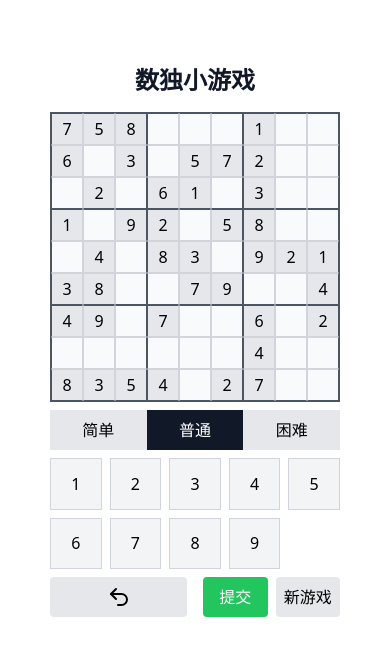
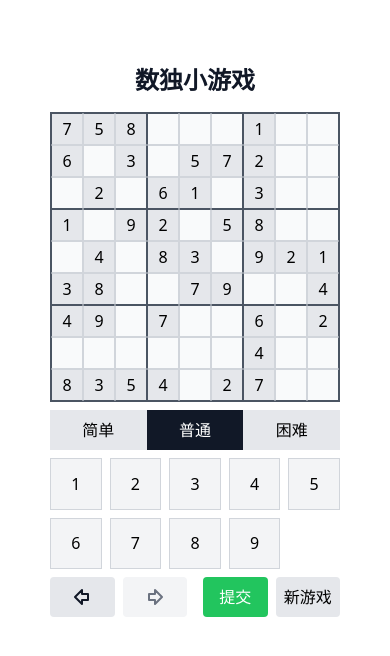
Before and after one commit to YOOUMUU/next-sudoku-game, a Next.js app: page /game/13b56b64-14df-4efa-8edf-567d80291c27 in a window 390 px wide. Shown: the top 656 px of the page. Built offline with nearby package versions, Linux system fonts and the light colour scheme; no server answers; the database is empty.

Commit message:
Adding User Data

```diff
--- a/app/api/loadGame/route.ts
+++ b/app/api/loadGame/route.ts
@@ -1,4 +1,3 @@
-// 假设这是文件 `loadGame.route.ts`
 import { connectToDB } from '@/lib/mongoose';
 import { getGameSessionModel } from '../../../lib/models/gameSession.model';
 
--- a/components/StepsControl.tsx
+++ b/components/StepsControl.tsx
@@ -1,18 +1,23 @@
 interface StepsControlProps {
-  undo: () => void;
+  goToPrev: () => void;
+  goToNext: () => void;
+  gameStatus: GameStatus;
 }
 
-const StepsControl = ({ undo }: StepsControlProps) => {
+const StepsControl = ({
+  goToPrev,
+  goToNext,
+  gameStatus,
+}: StepsControlProps) => {
   return (
-    <div className="md:grid md:grid-cols-2 gap-3 w-full">
+    <div className="grid grid-cols-2 gap-2 md:gap-4 w-full">
       <button
-        className="w-full p-2 bg-gray-200 flex justify-center items-center rounded"
-        onClick={undo}
+        className="w-full p-2 text-gray-900 bg-gray-200 flex justify-center items-center rounded"
+        onClick={goToPrev}
       >
         <svg
+          className="w-6"
           xmlns="http://www.w3.org/2000/svg"
-          width="24"
-          height="24"
           viewBox="0 0 24 24"
           fill="none"
           stroke="currentColor"
@@ -20,8 +25,29 @@ const StepsControl = ({ undo }: StepsControlProps) => {
           strokeLinecap="round"
           strokeLinejoin="round"
         >
-          <path d="M9 14 4 9l5-5" />
-          <path d="M4 9h10.5a5.5 5.5 0 0 1 5.5 5.5v0a5.5 5.5 0 0 1-5.5 5.5H11" />
+          <path d="M18 15h-6v4l-7-7 7-7v4h6v6z" />
+        </svg>
+      </button>
+      <button
+        className={`w-full p-2 flex justify-center items-center rounded ${
+          gameStatus === 'processing'
+            ? 'bg-gray-100 text-gray-500 cursor-not-allowed'
+            : 'bg-gray-200 text-gray-900'
+        }`}
+        onClick={goToNext}
+        disabled={gameStatus === 'processing'}
+      >
+        <svg
+          className="w-6"
+          xmlns="http://www.w3.org/2000/svg"
+          viewBox="0 0 24 24"
+          fill="none"
+          stroke="currentColor"
+          strokeWidth="2"
+          strokeLinecap="round"
+          strokeLinejoin="round"
+        >
+          <path d="M6 9h6V5l7 7-7 7v-4H6V9z" />
         </svg>
       </button>
     </div>
--- a/components/SudokuBoard.tsx
+++ b/components/SudokuBoard.tsx
@@ -28,6 +28,10 @@ const SudokuBoard = () => {
 
   const [isLoading, setIsLoading] = useState(false);
 
+  const [undoneSteps, setUndoneSteps] = useState<Move[]>([]);
+
+  const [gameStatus, setGameStatus] = useState<GameStatus>('processing');
+
   function createNewBoard(difficulty: GameDifficulty) {
     const board = Array.from({ length: 9 }, () => Array(9).fill(0));
     createSudoku(board, difficulty);
@@ -44,6 +48,7 @@ const SudokuBoard = () => {
       board: Board,
       difficulty: GameDifficulty,
       history: Move[],
+      gameState: GameStatus,
       initialBoard?: Board
     ) => {
       const newGameState = {
@@ -51,6 +56,7 @@ const SudokuBoard = () => {
         board,
         difficulty,
         history,
+        gameState,
         initialBoard,
       };
 
@@ -87,12 +93,19 @@ const SudokuBoard = () => {
       try {
         const newBoard = createNewBoard(difficulty);
         setSudokuBoard(newBoard);
-        await saveGameState(sessionId, newBoard, difficulty, [], newBoard);
+        await saveGameState(
+          sessionId,
+          newBoard,
+          difficulty,
+          [],
+          gameStatus,
+          newBoard
+        );
       } catch (error) {
         console.error('Failed to create new game session', error);
       }
     },
-    [difficulty, saveGameState]
+    [difficulty, saveGameState, gameStatus]
   );
 
   const loadGameSession = useCallback(async (sessionId: string) => {
@@ -105,7 +118,7 @@ const SudokuBoard = () => {
         throw new Error(`Error: ${response.statusText}`);
       }
 
-      const { board, difficulty, history, initialBoard } =
+      const { board, difficulty, history, gameStatus, initialBoard } =
         await response.json();
 
       setGameStateFromResponse(
@@ -113,19 +126,21 @@ const SudokuBoard = () => {
         board,
         difficulty,
         history,
+        gameStatus,
         initialBoard
       );
     } catch (error) {
       console.error('Failed to load game session from API', error);
       const gameState = localStorage.getItem(`sudokuGameState_${sessionId}`);
       if (gameState) {
-        const { board, difficulty, history, initialBoard } =
+        const { board, difficulty, history, gameStatus, initialBoard } =
           JSON.parse(gameState);
         setGameStateFromResponse(
           sessionId,
           board,
           difficulty,
           history,
+          gameStatus,
           initialBoard
         );
       }
@@ -139,6 +154,7 @@ const SudokuBoard = () => {
     board: Board,
     difficulty: GameDifficulty,
     history: Move[],
+    gameStatus: GameStatus,
     initialBoard?: Board
   ) => {
     setDifficulty(difficulty);
@@ -197,7 +213,14 @@ const SudokuBoard = () => {
     setIsLoading(true);
 
     try {
-      await saveGameState(newSessionId, newBoard, difficulty, [], newBoard);
+      await saveGameState(
+        newSessionId,
+        newBoard,
+        difficulty,
+        [],
+        gameStatus,
+        newBoard
+      );
 
       setSudokuBoard(newBoard);
       setInitialEmptyCells(
@@ -224,6 +247,7 @@ const SudokuBoard = () => {
           newBoard,
           newDifficulty,
           [],
+          gameStatus,
           newBoard
         );
 
@@ -241,7 +265,7 @@ const SudokuBoard = () => {
     }
   };
 
-  const handleCellChange = async (index: number) => {
+  const handleCellClick = async (index: number) => {
     const newValue = sudokuBoard[Math.floor(index / 9)][index % 9];
     if (selectedCell === index) {
       setSelectedCell(-1);
@@ -263,7 +287,8 @@ const SudokuBoard = () => {
       }
 
       const id = Array.isArray(sessionId) ? sessionId[0] : sessionId;
-      saveGameState(id, sudokuBoard, difficulty, history).catch((error) =>
+      saveGameState(id, sudokuBoard, difficulty, history, gameStatus).catch(
+        (error) =>
           console.error('Failed to asynchronously save game state', error)
       );
     }
@@ -291,7 +316,8 @@ const SudokuBoard = () => {
         setHistory(newHistory);
 
         const id = Array.isArray(sessionId) ? sessionId[0] : sessionId;
-        saveGameState(id, newBoard, difficulty, newHistory).catch((error) =>
+        saveGameState(id, newBoard, difficulty, newHistory, gameStatus).catch(
+          (error) =>
             console.error('Failed to asynchronously save game state', error)
         );
       }
@@ -329,6 +355,15 @@ const SudokuBoard = () => {
     return true;
   };
 
+  const submitSolution = () => {
+    if (validateSolution()) {
+      setGameStatus('win');
+      setHighlightedCells([]);
+      setSelectedNumber(null);
+    }
+    return validateSolution();
+  };
+
   const isValidSet = (items: (number | null)[]) => {
     const numbers = items.filter((item) => item !== null);
     if (numbers.length !== 9) {
@@ -351,7 +386,8 @@ const SudokuBoard = () => {
         setSudokuBoard(newBoard);
 
         const id = Array.isArray(sessionId) ? sessionId[0] : sessionId;
-        saveGameState(id, newBoard, difficulty, newHistory).catch((error) =>
+        saveGameState(id, newBoard, difficulty, newHistory, gameStatus).catch(
+          (error) =>
             console.error('Failed to save game state after undo', error)
         );
       }
@@ -362,12 +398,61 @@ const SudokuBoard = () => {
 
   const sudokuArray = sudokuBoard.flat();
 
+  const goToNextStep = () => {
+    if (undoneSteps.length > 0) {
+      const newUndoneSteps = [...undoneSteps];
+      const nextMove = newUndoneSteps.pop();
+      setUndoneSteps(newUndoneSteps);
+
+      if (nextMove) {
+        const newBoard = [...sudokuBoard];
+        const { row, col } = nextMove.position;
+        newBoard[row][col] = nextMove.value;
+        setSudokuBoard(newBoard);
+
+        setHistory((prevHistory) => [...prevHistory, nextMove]);
+      }
+    }
+    setSelectedCell(-1);
+    setHighlightedCells([]);
+    setSelectedNumber(null);
+  };
+
+  const goToPreviousStep = () => {
+    if (history.length > 0) {
+      const newHistory = [...history];
+      const lastMove = newHistory.pop();
+      setHistory(newHistory);
+
+      if (lastMove) {
+        setUndoneSteps((prevUndoneSteps) => [...prevUndoneSteps, lastMove]);
+
+        const newBoard = [...sudokuBoard];
+        const { row, col } = lastMove.position;
+        newBoard[row][col] = null;
+        setSudokuBoard(newBoard);
+      }
+    }
+    setSelectedCell(-1);
+    setHighlightedCells([]);
+    setSelectedNumber(null);
+  };
+
+  const handlePreviousStep = async () => {
+    if (gameStatus !== 'processing') {
+      goToPreviousStep();
+    } else {
+      await undo();
+    }
+  };
+
   if (!sessionId) return null;
 
   if (isLoading) return <div>加载中...</div>;
 
   return (
     <div className="flex flex-col md:flex-row items-start gap-2 md:gap-4">
+      <div className="flex flex-col items-center md:items-start">
         <div className="grid grid-cols-9 gap-0 bg-gray-50 border border-gray-600">
           {sudokuArray.map((value, index) => {
             const row = Math.floor(index / 9);
@@ -389,7 +474,7 @@ const SudokuBoard = () => {
                 index={index}
                 value={value}
                 isSelected={index === selectedCell}
-              onChange={handleCellChange}
+                onClick={handleCellClick}
                 borderStyle={borderStyle}
                 currentValue={selectedNumber}
                 selectedRow={Math.floor(selectedCell / 9)}
@@ -400,6 +485,19 @@ const SudokuBoard = () => {
             );
           })}
         </div>
+        {gameStatus === 'win' && (
+          <div className="mt-2 text-md md:text-xl text-gray-600">
+            游戏结束！恭喜你赢得了胜利！🎉
+          </div>
+        )}
+
+        {gameStatus === 'failed' && (
+          <div className="mt-2 text-md md:text-xl text-gray-600">
+            游戏结束！很遗憾，你没有完成挑战。😢
+          </div>
+        )}
+      </div>
+
       <div className="flex flex-col gap-2 md:gap-4 justify-center items-start w-full md:w-auto">
         <DifficultyControl
           difficulty={difficulty}
@@ -407,13 +505,24 @@ const SudokuBoard = () => {
         />
         <NumberPanel
           selectedNumber={selectedNumber}
-          handleNumberSelect={handleNumberSelect}
+          handleNumberSelect={
+            gameStatus !== 'processing' ? () => {} : handleNumberSelect
+          }
+          gameStatus={gameStatus}
         />
         <div className="flex md:flex-col gap-4 w-full">
-          <StepsControl undo={undo} />
+          <StepsControl
+            goToPrev={handlePreviousStep}
+            goToNext={goToNextStep}
+            gameStatus={gameStatus}
+          />
           <SudokuControl
-            validateSolution={validateSolution}
+            setGameStatus={setGameStatus}
+            validateSolution={
+              gameStatus !== 'processing' ? () => false : submitSolution
+            }
             resetGame={resetGame}
+            gameStatus={gameStatus}
           />
         </div>
       </div>
--- a/components/SudokuCell.tsx
+++ b/components/SudokuCell.tsx
@@ -2,7 +2,7 @@ type SudokuProps = {
   value: number | null;
   index: number;
   isSelected: Boolean;
-  onChange: (index: number) => void;
+  onClick: (index: number) => void;
   borderStyle: string;
   selectedRow: number;
   selectedCol: number;
@@ -14,7 +14,7 @@ type SudokuProps = {
 const SudokuCell = ({
   value,
   index,
-  onChange,
+  onClick: onChange,
   isSelected,
   borderStyle,
   selectedRow,
--- a/lib/models/gameSession.model.ts
+++ b/lib/models/gameSession.model.ts
@@ -1,7 +1,6 @@
 import mongoose, { Model } from 'mongoose';
 
 const moveSchema = new mongoose.Schema({
-  userId: { type: mongoose.Schema.Types.ObjectId, ref: 'User', required: true },
   position: {
     row: { type: Number, required: true },
     col: { type: Number, required: true },
@@ -13,6 +12,11 @@ const moveSchema = new mongoose.Schema({
 const gameSessionSchema = new mongoose.Schema(
   {
     sessionId: { type: String, required: true, index: true },
+    userId: {
+      type: mongoose.Schema.Types.ObjectId,
+      ref: 'User',
+      required: true,
+    },
     board: { type: [[Number]], required: true },
     difficulty: {
       type: String,
@@ -20,7 +24,12 @@ const gameSessionSchema = new mongoose.Schema(
       enum: ['easy', 'normal', 'hard'],
     },
     history: { type: [moveSchema], default: [] },
-    initialBoard: { type: [[Number]], required: true },
+    gameStatus: {
+      type: String,
+      enum: ['win', 'failed', 'processing'],
+      required: true,
+    },
+    initialBoard: { type: [[Number]] },
   },
   { timestamps: true }
 );
--- a/types/global.types.ts
+++ b/types/global.types.ts
@@ -8,3 +8,4 @@ type Move = {
 };
 type Board = (number | null)[][];
 type GameDifficulty = 'normal' | 'easy' | 'hard';
+type GameStatus = 'win' | 'failed' | 'processing';
```
Also changed, not shown: components/GameControl.tsx (+16 -4 lines), components/NumberPanel.tsx (+7 -0 lines). Lines whose indentation alone changed are shown as unchanged.
